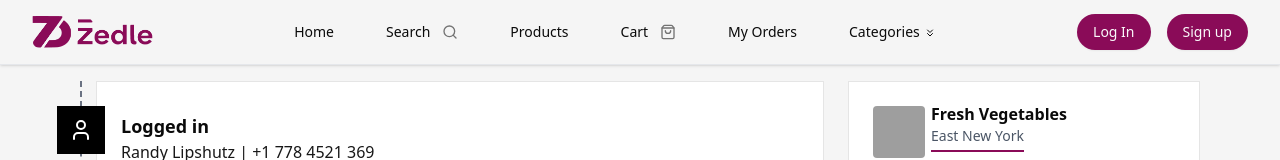
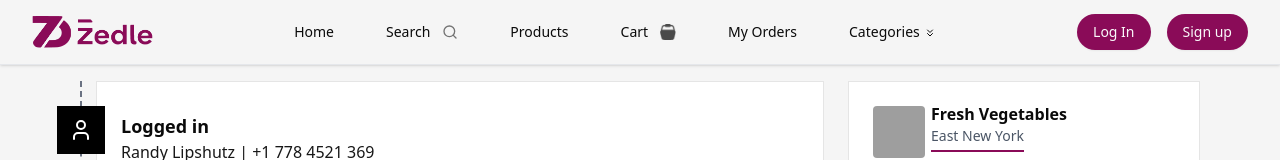
Before and after one commit to react6-flyweis/zedle-ui, a Next.js app: page /users/grocery/cart in a window 1280 px wide. Shown: the top 160 px of the page. Built offline with nearby package versions, Linux system fonts and the light colour scheme; grey boxes are pictures that could not be loaded.

Commit message:
feat: update Cart icon to use Image component and add cart icon asset

```diff
--- a/src/app/users/grocery/layout.tsx
+++ b/src/app/users/grocery/layout.tsx
@@ -1,7 +1,11 @@
+import Image from "next/image";
+import { SearchIcon } from "lucide-react";
+
+import cartIcon from "@/assets/icons/cart-icon.png";
 import Footer from "@/components/footer";
 import Header from "@/components/header";
+
 import type { NavigationItem } from "@/components/nav-menu";
-import { SearchIcon, ShoppingBagIcon } from "lucide-react";
 
 const groceryNavigation: NavigationItem[] = [
   {
@@ -24,7 +28,15 @@ const groceryNavigation: NavigationItem[] = [
     title: "Cart",
     href: "/users/grocery/cart",
     type: "link",
-    icon: <ShoppingBagIcon />,
+    icon: (
+      <Image
+        src={cartIcon}
+        alt="Cart Icon"
+        width={24}
+        height={24}
+        className="size-4"
+      />
+    ),
   },
   {
     title: "My Orders",
```
Also changed, not shown: src/assets/icons/cart-icon.png (added).
